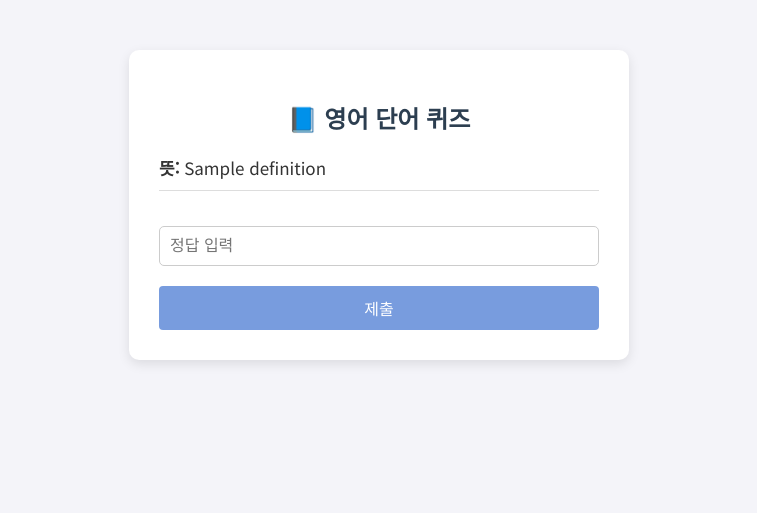
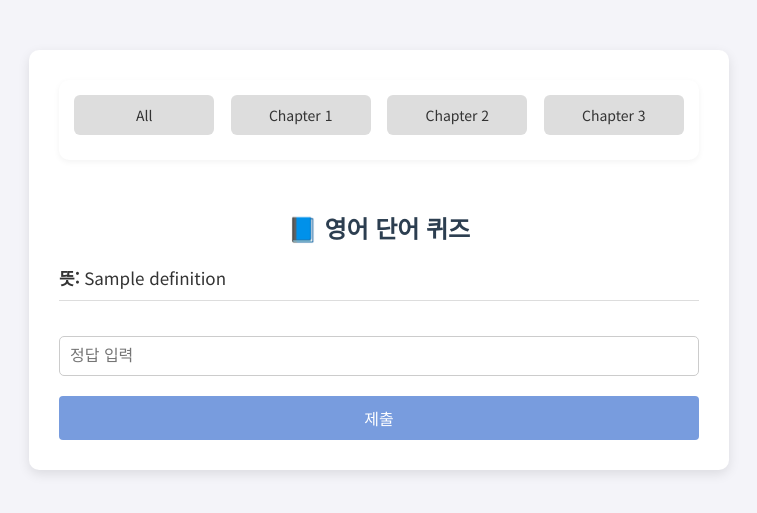
Before and after one commit to clr4takeoff/Vocabquiz-For-PCE, a Flask app: template templates/index.html in a window 1280 px wide. Shown: the top 513 px of the page, without its empty margins (261-1018 px from the left). Run offline with Flask 3, Linux system fonts and the light colour scheme; the template is opened without the code that fills it: most values are stand-ins (such as "Sample title", 1, 10 or a date in 2020); parts of the project's set-up code (start-up, migrations or seed data) failed here and were passed over.

Commit message:
Add chapter-based word filtering to quiz logic

```diff
--- a/quiz.py
+++ b/quiz.py
@@ -1,6 +1,8 @@
 from flask import Flask, render_template, request
 from extract_vocab import extract_vocab_from_pdf
+from collections import defaultdict
 import random, os
+import re
 
 app = Flask(__name__)
 
@@ -8,19 +10,56 @@
 for filename in os.listdir('contents'):
     if filename.endswith('.pdf'):
         path = os.path.join('contents', filename)
-        vocab_list.extend(extract_vocab_from_pdf(path))
+
+        match = re.search(r'chapter\s*([1-3])', filename, re.IGNORECASE)
+        if match:
+            chapter = match.group(1)
+            vocab_list.extend(extract_vocab_from_pdf(path, chapter))
+        else:
+            print(f"⚠️ 챕터 정보 추출 실패: {filename}")
+
+chapter_counts = defaultdict(int)
+for v in vocab_list:
+    if len(v) > 3:
+        chapter = str(v[3])
+        chapter_counts[chapter] += 1
+
+print("챕터별 단어 개수:")
+for chapter, count in sorted(chapter_counts.items()):
+    print(f"  - Chapter {chapter}: {count}개")
+
+print(f"전체 단어 수: {len(vocab_list)}개")
+
 
 @app.route('/')
 def index():
+    chapter = request.args.get('chapter')
+
     if not vocab_list:
         return "⚠️ PDF에서 단어를 불러올 수 없습니다. contents 폴더를 확인하세요."
 
-    word_item = random.choice(vocab_list)
+    filtered_vocab = vocab_list
+    if chapter:
+        filtered_vocab = [
+            v for v in vocab_list
+            if len(v) > 3 and str(v[3]) == str(chapter)
+        ]
+        print(f"[📘 선택된 챕터: {chapter}] 해당 챕터 단어 수: {len(filtered_vocab)}개")
+    else:
+        print(f"[📘 전체 보기] 전체 단어 수: {len(vocab_list)}개")
+
+    if not filtered_vocab:
+        word_item = random.choice(vocab_list)
+    else:
+        word_item = random.choice(filtered_vocab)
+
     return render_template('index.html',
                            definition=word_item[1],
                            answer=word_item[0],
                            example=word_item[2],
+                           selected_chapter=chapter,
                            user_input=None)
+
 
 @app.route('/check', methods=['POST'])
 def check():
--- a/static/style.css
+++ b/static/style.css
@@ -3,12 +3,15 @@
 body {
     font-family: 'Noto Sans KR', sans-serif;
     background-color: #f4f4f9;
+    margin: 0;
+    color: #333;
+    padding-top: 50px;
+}
+
+.container {
     display: flex;
     justify-content: center;
-    align-items: flex-start;
-    padding-top: 50px;
-    margin: 0;
-    color: #333;
+    align-items: center;
 }
 
 .card {
@@ -17,13 +20,52 @@
     border-radius: 10px;
     box-shadow: 0 4px 12px rgba(0, 0, 0, 0.1);
     width: 90%;
-    max-width: 500px;
+    max-width: 700px;
     box-sizing: border-box;
+}
+
+.chapter-section {
+    display: flex;
+    flex-wrap: wrap;
+    justify-content: space-between;
+    padding: 15px;
+    border-radius: 10px;
+    margin-bottom: 50px;
+    background-color: white;
+    box-shadow: 0 2px 6px rgba(0, 0, 0, 0.05);
+    width: 100%;
+    box-sizing: border-box;
+}
+
+.chapter-btn {
+    width: 23%;
+    margin-bottom: 10px;
+    padding: 10px 0;
+    text-align: center;
+    background-color: #ddd;
+    color: #333;
+    text-decoration: none;
+    border-radius: 6px;
+    font-size: 14px;
+    transition: background-color 0.2s;
+    box-sizing: border-box;
+}
+
+
+.chapter-btn:hover {
+    background-color: #bbb;
+}
+
+.chapter-btn.active {
+    background-color: #789cde;
+    color: white;
 }
 
 h2 {
     text-align: center;
     color: #2c3e50;
+    font-family: 'Arial', sans-serif;
+    font-weight: 800;
 }
 
 p {
--- a/templates/index.html
+++ b/templates/index.html
@@ -7,7 +7,15 @@
   <link rel="stylesheet" href="/static/style.css">
 </head>
 <body>
+  <div class="container">
     <div class="card">
+      <div class="chapter-section">
+        <a href="/" class="chapter-btn {% if not selected_chapter %}active{% endif %}">All</a>
+        <a href="/?chapter=1" class="chapter-btn {% if selected_chapter == '1' %}active{% endif %}">Chapter 1</a>
+        <a href="/?chapter=2" class="chapter-btn {% if selected_chapter == '2' %}active{% endif %}">Chapter 2</a>
+        <a href="/?chapter=3" class="chapter-btn {% if selected_chapter == '3' %}active{% endif %}">Chapter 3</a>
+      </div>
+
       <h2>📘 영어 단어 퀴즈</h2>
       <p><strong>뜻:</strong> {{ definition }}</p>
 
@@ -16,26 +24,39 @@
         <input type="hidden" name="correct_answer" value="{{ answer }}">
         <input type="hidden" name="definition" value="{{ definition }}">
         <input type="hidden" name="example" value="{{ example }}">
+        <input type="hidden" name="chapter" value="{{ selected_chapter }}">
         <input type="text" name="user_input" placeholder="정답 입력" required>
         <button type="submit">제출</button>
       </form>
       {% else %}
-            <div class="result" data-example="{{ example }}">
+
+      <div class="result">
         {% if is_correct %}
-                    정답입니다!
+        ✅ 정답입니다!
         {% else %}
-                    오답입니다. 정답은 <strong>{{ answer }}</strong>입니다.
+        ❌ 오답입니다.
         {% endif %}
       </div>
 
-            <div id="example-box" class="example-box"></div>
+      <div class="answer-box">
+        <strong>정답:</strong> {{ answer }}
+      </div>
 
-            <form method="get" action="{{ url_for('index') }}">
+      {% if example %}
+      <div class="example-box">
+        <strong>예문:</strong> {{ example }}
+      </div>
+      {% endif %}
+
+      <form method="get" action="/">
+        {% if selected_chapter %}
+        <input type="hidden" name="chapter" value="{{ selected_chapter }}">
+        {% endif %}
         <button type="submit">다음 문제</button>
       </form>
 
-            <script src="/static/script.js"></script>
       {% endif %}
+    </div>
   </div>
 </body>
 </html>
```
Also changed, not shown: other parts of static/style.css (+16 -14 lines), extract_vocab.py (+18 -9 lines). Lines whose indentation alone changed are shown as unchanged.
